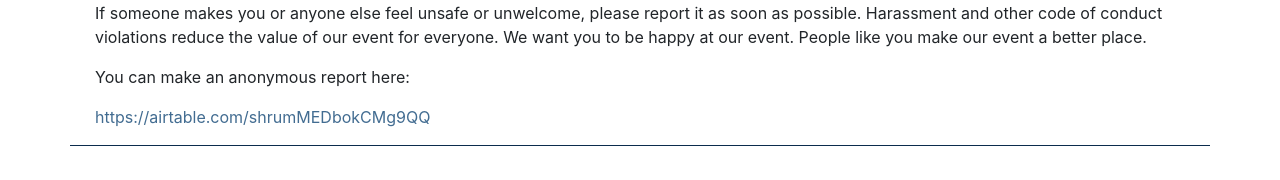
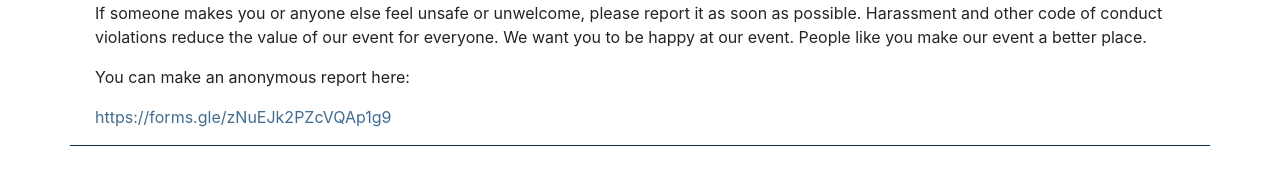
Before and after one commit to probprog-conference/probprog-conference.github.io, a Jekyll site: the page built from conduct/index.md, in a window 1280 px wide. Shown: the part 717-897 px from the top of the page. Built offline with Jekyll 4.4.1, drawn with Linux system fonts in a browser that asks for light colours; some of the changed lines change nothing that is shown.

Commit message:
updated code of conduct google form

```diff
--- a/conduct/index.md
+++ b/conduct/index.md
@@ -38,4 +38,4 @@ If someone makes you or anyone else feel unsafe or unwelcome, please report it a
 
 You can make an anonymous report here:
 
-[https://airtable.com/shrumMEDbokCMg9QQ](https://airtable.com/shrumMEDbokCMg9QQ)
+[https://forms.gle/zNuEJk2PZcVQAp1g9](https://forms.gle/zNuEJk2PZcVQAp1g9)
```
